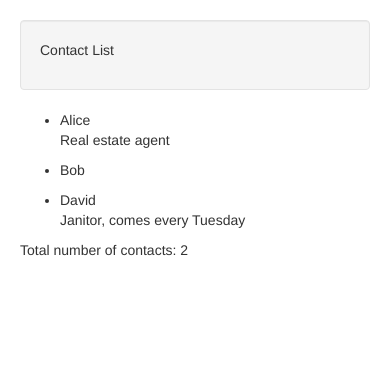
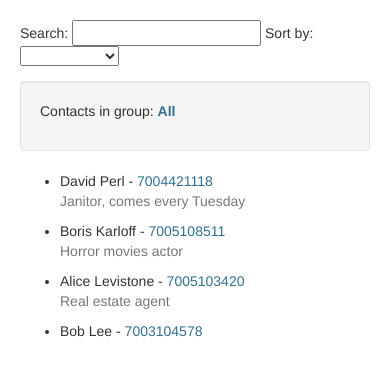
Before and after one commit to avshabanov/htmlsample, a plain HTML site: page angular/phonebook/index.html in a window 390 px wide. Drawn offline with nearby package versions, Linux system fonts and the light colour scheme.

Commit message:
Adding filter + sort feature to the phonebook sample

```diff
--- a/angular/phonebook/index.html
+++ b/angular/phonebook/index.html
@@ -5,7 +5,7 @@
     <title>Phonebook App</title>
 
     <!-- Booststrap CSS -->
-    <link rel="stylesheet" href="http://netdna.bootstrapcdn.com/bootstrap/3.0.0/css/bootstrap.min.css" type="text/css"/>
+    <link rel="stylesheet" href="http://netdna.bootstrapcdn.com/bootstrap/3.0.0/css/bootstrap.css" type="text/css"/>
     <link rel="stylesheet" href="css/main.css" type="text/css"/>
 
     <!-- Angurlar JS -->
@@ -13,15 +13,32 @@
     <script src="js/controllers.js"></script>
 </head>
 <body ng-controller="ContactListCtrl">
-    <div class="well">
-        <p>Contact List</p>
+    <div class="container">
+        <div class="row">
+            <div class="span2">
+                <!--Sidebar content-->
+                <div class="form-group">
+                    Search: <input ng-model="query">
+                    Sort by:
+                    <select ng-model="orderProp">
+                        <option value="name">Alphabetical</option>
+                        <option value="phone">By Phone</option>
+                    </select>
+                </div>
+            </div>
+            <div class="span10">
+                <div class="well">
+                    <p>Contacts in group: <strong class="text-info">{{contactGroup}}</strong></p>
+                </div>
+                <!--Body content-->
+                <ul class="contacts">
+                    <li ng-repeat="contact in contacts | filter:query | orderBy:orderProp">
+                        <span>{{contact.name}} - <span class="text-info">{{contact.phone}}</span></span>
+                        <p class="text-muted">{{contact.note}}</p>
+                    </li>
+                </ul>
+            </div>
+        </div>
     </div>
-    <ul>
-        <li ng-repeat="contact in contacts">
-            <span>{{contact.name}}</span>
-            <p>{{contact.note}}</p>
-        </li>
-    </ul>
-    <p>Total number of contacts: 2</p>
 </body>
 </html>
--- a/angular/phonebook/js/controllers.js
+++ b/angular/phonebook/js/controllers.js
@@ -3,11 +3,14 @@ var phonebookApp = angular.module("phonebookApp", []);
 
 phonebookApp.controller("ContactListCtrl", function ContactListCtrl($scope) {
     $scope.contacts = [
-        {"name": "Alice", "phone": "7005103420", "note": "Real estate agent",
+        {"name": "David Perl", "phone": "7004421118", "note": "Janitor, comes every Tuesday",
+         "avatarUrl": "http://www.famfamfam.com/lab/icons/silk/icons/camera.png"},
+        {"name": "Boris Karloff", "phone": "7005108511", "note": "Horror movies actor",
+         "avatarUrl": "http://www.famfamfam.com/lab/icons/silk/icons/anchor.png"},
+        {"name": "Alice Levistone", "phone": "7005103420", "note": "Real estate agent",
          "avatarUrl": "http://www.famfamfam.com/lab/icons/silk/icons/car.png"},
-        {"name": "Bob", "phone": "7003104578",
-         "avatarUrl": "http://www.famfamfam.com/lab/icons/silk/icons/cd.png"},
-        {"name": "David", "phone": "7004421118", "note": "Janitor, comes every Tuesday",
-         "avatarUrl": "http://www.famfamfam.com/lab/icons/silk/icons/camera.png"}
+        {"name": "Bob Lee", "phone": "7003104578",
+         "avatarUrl": "http://www.famfamfam.com/lab/icons/silk/icons/cd.png"}
     ];
+    $scope.contactGroup = "All";
 });
```
Also changed, not shown: angular/phonebook/rest/contacts.json (+7 -5 lines), angular/phonebook/test/unit/controllersSpec.js (+1 -1 lines).
